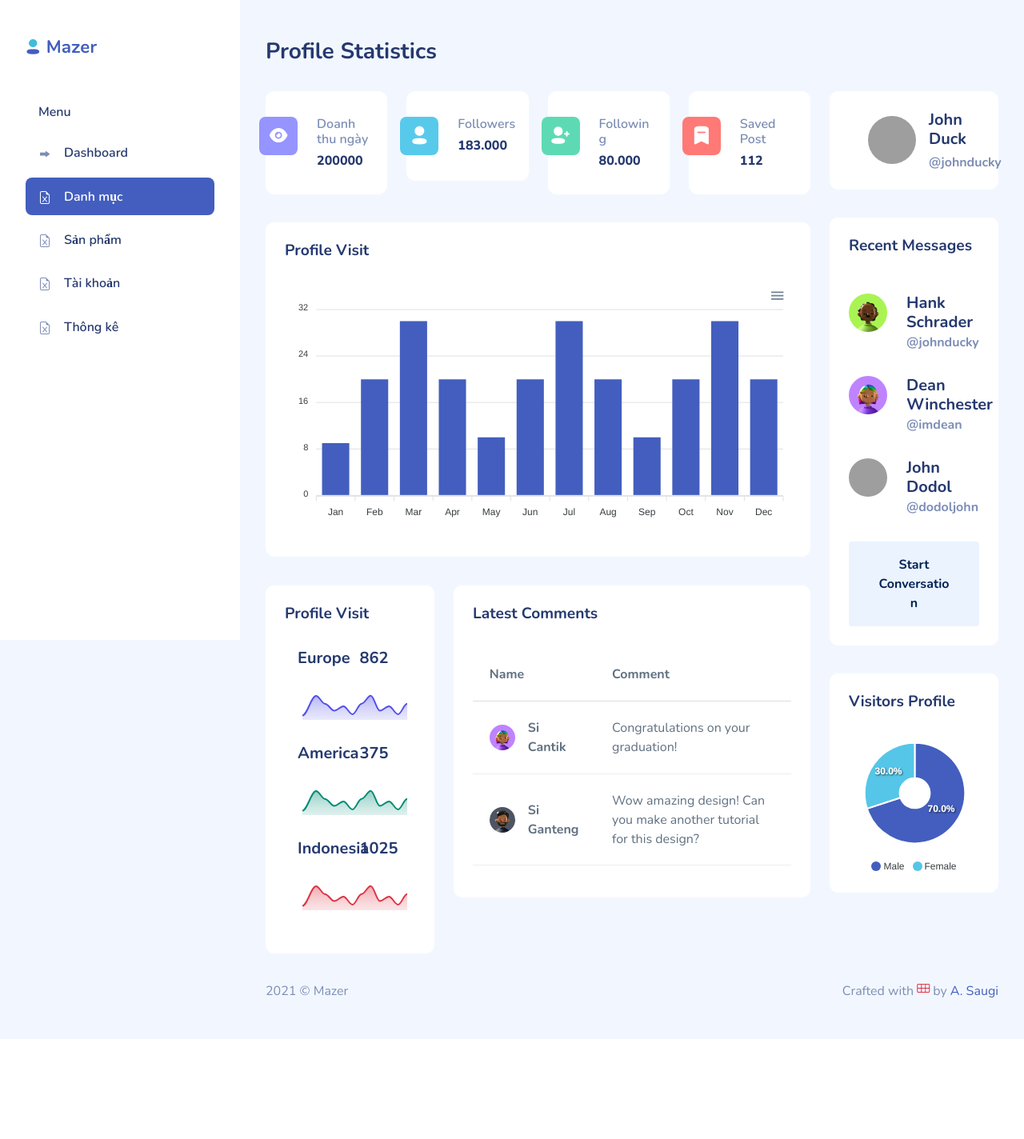
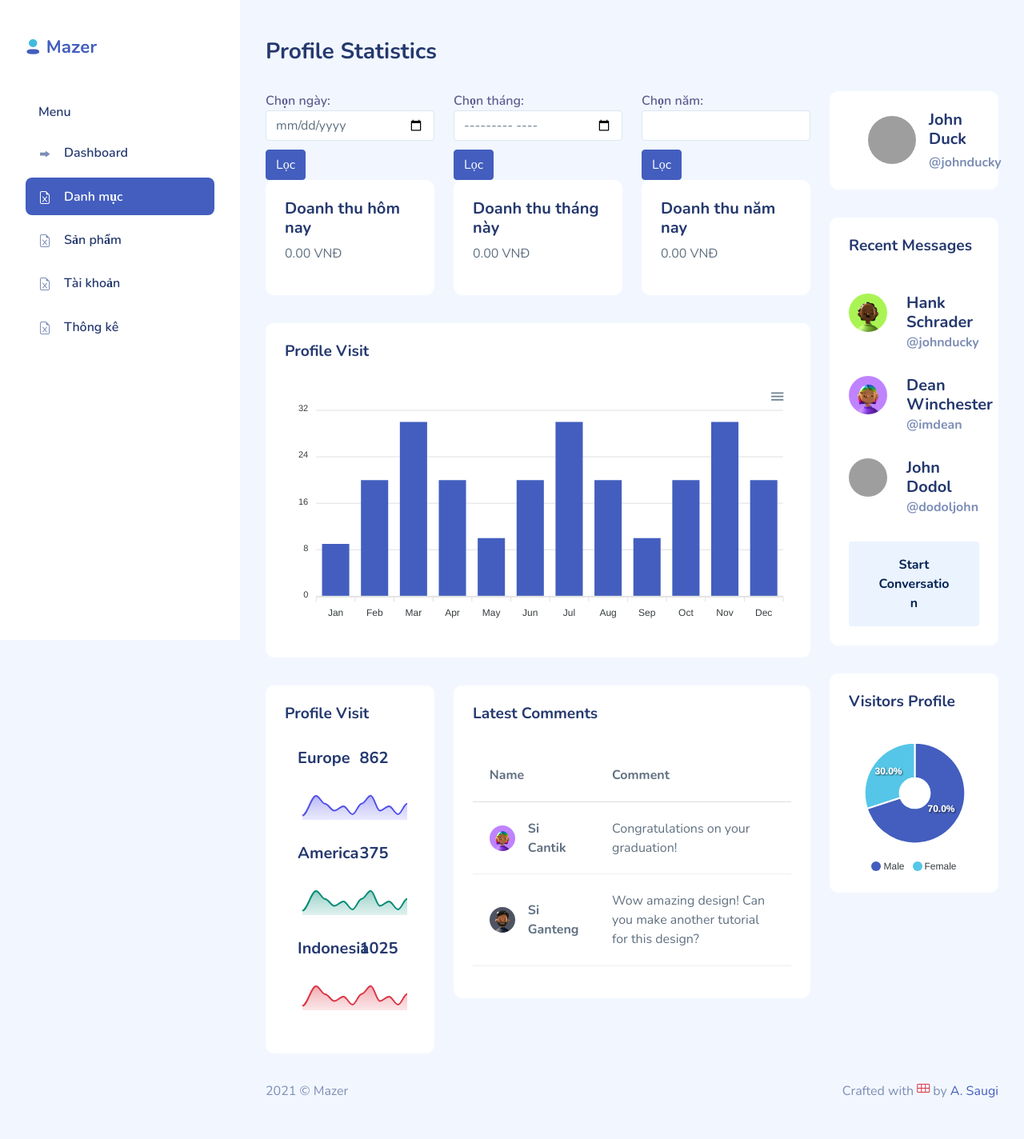
Before and after one commit to chiendev006/Ban-Quan-Ao, a PHP site: page /admin/index.php in a window 1280 px wide. Shown: the whole page at 80% size. Before the commit the page ends 1299 px from the top, so only its background shows below. Run offline with PHP 8.4, Linux system fonts and the light colour scheme; data that the repository does not hold is empty; some libraries are stand-ins or nearby versions; some web fonts are replaced; grey boxes are pictures that could not be loaded.

Commit message:
update dashboard/manhdv

```diff
--- a/admin/controller/dashboard/index.php
+++ b/admin/controller/dashboard/index.php
@@ -1,7 +1,37 @@
 <?php
-// Nếu cần dữ liệu ở data base thì gọi model
+// Gọi model để lấy dữ liệu
+// Gọi model để lấy dữ liệu
+require_once 'model/dashboard.php';
 
-// Xử lý dữ liệu từ database về
-$income = 200000;
-// Ném qua view để hiển thị cho người dùng
-include_once './view/dashboard/index.php';
+// Lấy tham số ngày, tháng, năm từ GET
+$ngay = isset($_GET['ngay']) ? $_GET['ngay'] : null;
+$thang = isset($_GET['thang']) ? $_GET['thang'] : null;
+$nam = isset($_GET['nam']) ? $_GET['nam'] : null;
+
+// Lấy doanh thu
+if ($ngay) {
+    // Nếu có ngày thì lấy doanh thu theo ngày
+    $doanh_thu_ngay = getDoanhThuNgay($ngay);
+} else {
+    // Nếu không có ngày thì lấy doanh thu hôm nay
+    $doanh_thu_ngay = getDoanhThuNgay(date('Y-m-d'));
+}
+
+if ($thang) {
+    // Nếu có tháng thì lấy doanh thu theo tháng
+    $doanh_thu_thang = getDoanhThuThang($thang);
+} else {
+    // Nếu không có tháng thì lấy doanh thu tháng này
+    $doanh_thu_thang = getDoanhThuThang(date('Y-m'));
+}
+
+if ($nam) {
+    // Nếu có năm thì lấy doanh thu theo năm
+    $doanh_thu_nam = getDoanhThuNam($nam);
+} else {
+    // Nếu không có năm thì lấy doanh thu năm nay
+    $doanh_thu_nam = getDoanhThuNam(date('Y'));
+}
+
+// Hiển thị vào View
+require_once 'view/dashboard/index.php';
--- a/admin/controller/thongke/index.php
+++ /dev/null
@@ -1,5 +0,0 @@
-<?php
-include_once "./model/thongke.php";
-$listThongKe = loadall_ThongKe();
-include_once "./view/thongke/index.php";
-?>
--- a/admin/index.php
+++ b/admin/index.php
@@ -32,6 +32,10 @@ if (isset($_GET['action']) && $_GET['action'] != '') {
             break;
         case "thongke":
             include_once "controller/thongke/index.php";
+            break;
+        case "dashboard":
+            include_once "controller/dashboard/index.php";
+            break;
 
     }
 } else {
--- /dev/null
+++ b/admin/model/dashboard.php
@@ -0,0 +1,27 @@
+<?php
+// Kết nối PDO
+require_once 'pdo.php';
+
+// Hàm lấy doanh thu theo ngày
+function getDoanhThuNgay($ngay) {
+    $doanh_thu_ngay_sql = "SELECT SUM(tong_tien) AS doanh_thu_ngay FROM hoadon WHERE DATE(ngay_lap) = :ngay";
+    return pdo_query_value($doanh_thu_ngay_sql, [':ngay' => $ngay]) ?: 0; // Trả về 0 nếu không có dữ liệu
+}
+
+// Hàm lấy doanh thu theo tháng
+function getDoanhThuThang($thang) {
+    $doanh_thu_thang_sql = "SELECT SUM(tong_tien) AS doanh_thu_thang FROM hoadon WHERE DATE_FORMAT(ngay_lap, '%Y-%m') = :thang";
+    return pdo_query_value($doanh_thu_thang_sql, [':thang' => $thang]) ?: 0; // Trả về 0 nếu không có dữ liệu
+}
+
+// Hàm lấy doanh thu theo năm
+function getDoanhThuNam($nam) {
+    $doanh_thu_nam_sql = "SELECT SUM(tong_tien) AS doanh_thu_nam FROM hoadon WHERE YEAR(ngay_lap) = :nam";
+    return pdo_query_value($doanh_thu_nam_sql, [':nam' => $nam]) ?: 0; // Trả về 0 nếu không có dữ liệu
+}
+
+return [
+    'doanh_thu_ngay' => getDoanhThuNgay(date('Y-m-d')),
+    'doanh_thu_thang' => getDoanhThuThang(date('Y-m')),
+    'doanh_thu_nam' => getDoanhThuNam(date('Y')),
+];
--- a/admin/model/pdo.php
+++ b/admin/model/pdo.php
@@ -107,7 +107,7 @@ function pdo_query_value($sql)
     try {
         $conn = pdo_get_connection();
         $stmt = $conn->prepare($sql);
-        $stmt->execute($sql_args);
+        $stmt->execute($sql_args[0]); // Truyền tham số đầu tiên đúng cách
         $row = $stmt->fetch(PDO::FETCH_ASSOC);
         return array_values($row)[0];
     } catch (PDOException $e) {
--- a/admin/view/dashboard/index.php
+++ b/admin/view/dashboard/index.php
@@ -16,75 +16,69 @@ include_once("./view/layouts/header.php");
         <section class="row">
             <div class="col-12 col-lg-9">
             <div class="row">
-                    <div class="col-6 col-lg-3 col-md-6">
-                        <div class="card">
-                            <div class="card-body px-3 py-4-5">
-                                <div class="row">
-                                    <div class="col-md-4">
-                                        <div class="stats-icon purple">
-                                            <i class="iconly-boldShow"></i>
+    <!-- Chọn ngày -->
+    <div class="col-4">
+        <form method="GET" action="">
+            <div class="form-group">
+                <label for="ngay">Chọn ngày:</label>
+                <input type="date" id="ngay" name="ngay" class="form-control" value="<?= isset($_GET['ngay']) ? $_GET['ngay'] : '' ?>">
+            </div>
+            <button type="submit" class="btn btn-primary">Lọc</button>
+        </form>
+    </div>
+
+    <!-- Chọn tháng -->
+    <div class="col-4">
+        <form method="GET" action="">
+            <div class="form-group">
+                <label for="thang">Chọn tháng:</label>
+                <input type="month" id="thang" name="thang" class="form-control" value="<?= isset($_GET['thang']) ? $_GET['thang'] : '' ?>">
+            </div>
+            <button type="submit" class="btn btn-primary">Lọc</button>
+        </form>
+    </div>
+
+    <!-- Chọn năm -->
+    <div class="col-4">
+        <form method="GET" action="">
+            <div class="form-group">
+                <label for="nam">Chọn năm:</label>
+                <input type="number" id="nam" name="nam" class="form-control" min="2000" max="2099" step="1" value="<?= isset($_GET['nam']) ? $_GET['nam'] : '' ?>">
+            </div>
+            <button type="submit" class="btn btn-primary">Lọc</button>
+        </form>
     </div>
 </div>
-                                    <div class="col-md-8">
-                                        <h6 class="text-muted font-semibold">Doanh thu ngày</h6>
-                                        <h6 class="font-extrabold mb-0"><?= $income ?></h6>
+
+<div class="row">
+    <div class="col-4">
+        <div class="card">
+            <div class="card-body">
+                <h5>Doanh thu hôm nay</h5>
+                <p><?= number_format($doanh_thu_ngay, 2) ?> VNĐ</p>
+            </div>
+        </div>
+    </div>
+    <div class="col-4">
+        <div class="card">
+            <div class="card-body">
+                <h5>Doanh thu tháng này</h5>
+                <p><?= number_format($doanh_thu_thang, 2) ?> VNĐ</p>
+            </div>
+        </div>
+    </div>
+    <div class="col-4">
+        <div class="card">
+            <div class="card-body">
+                <h5>Doanh thu năm nay</h5>
+                <p><?= number_format($doanh_thu_nam, 2) ?> VNĐ</p>
             </div>
         </div>
     </div>
 </div>
-                    </div>
-                    <div class="col-6 col-lg-3 col-md-6">
-                        <div class="card">
-                            <div class="card-body px-3 py-4-5">
-                                <div class="row">
-                                    <div class="col-md-4">
-                                        <div class="stats-icon blue">
-                                            <i class="iconly-boldProfile"></i>
-                                        </div>
-                                    </div>
-                                    <div class="col-md-8">
-                                        <h6 class="text-muted font-semibold">Followers</h6>
-                                        <h6 class="font-extrabold mb-0">183.000</h6>
-                                    </div>
-                                </div>
-                            </div>
-                        </div>
-                    </div>
-                    <div class="col-6 col-lg-3 col-md-6">
-                        <div class="card">
-                            <div class="card-body px-3 py-4-5">
-                                <div class="row">
-                                    <div class="col-md-4">
-                                        <div class="stats-icon green">
-                                            <i class="iconly-boldAdd-User"></i>
-                                        </div>
-                                    </div>
-                                    <div class="col-md-8">
-                                        <h6 class="text-muted font-semibold">Following</h6>
-                                        <h6 class="font-extrabold mb-0">80.000</h6>
-                                    </div>
-                                </div>
-                            </div>
-                        </div>
-                    </div>
-                    <div class="col-6 col-lg-3 col-md-6">
-                        <div class="card">
-                            <div class="card-body px-3 py-4-5">
-                                <div class="row">
-                                    <div class="col-md-4">
-                                        <div class="stats-icon red">
-                                            <i class="iconly-boldBookmark"></i>
-                                        </div>
-                                    </div>
-                                    <div class="col-md-8">
-                                        <h6 class="text-muted font-semibold">Saved Post</h6>
-                                        <h6 class="font-extrabold mb-0">112</h6>
-                                    </div>
-                                </div>
-                            </div>
-                        </div>
-                    </div>
-                </div>
+
+
+
                 <div class="row">
                     <div class="col-12">
                         <div class="card">
--- a/admin/view/layouts/header.php
+++ b/admin/view/layouts/header.php
@@ -37,7 +37,7 @@
                         <li class="sidebar-title">Menu</li>
 
                         <li class="sidebar-item  ">
-                            <a href="index.html" class='sidebar-link'>
+                            <a href="index.php?action=dashboard" class='sidebar-link'>
                                 <i class="bi bi-grid-fill"></i>
                                 <span>Dashboard</span>
                             </a>
```
Also changed, not shown: admin/model/thongke.php (deleted, +0 -19 lines), admin/view/thongke/index.php (deleted, +0 -59 lines). Lines whose indentation alone changed are shown as unchanged.
